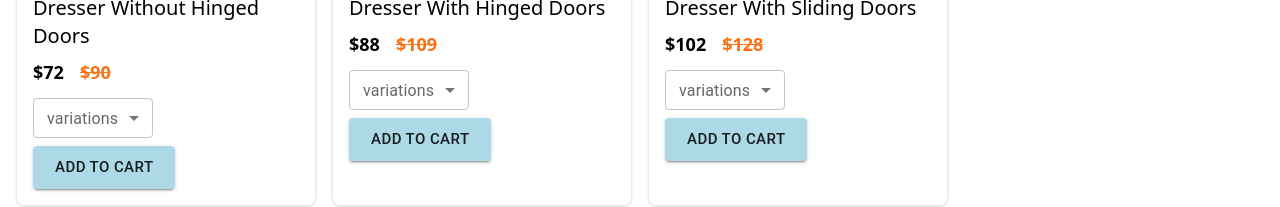
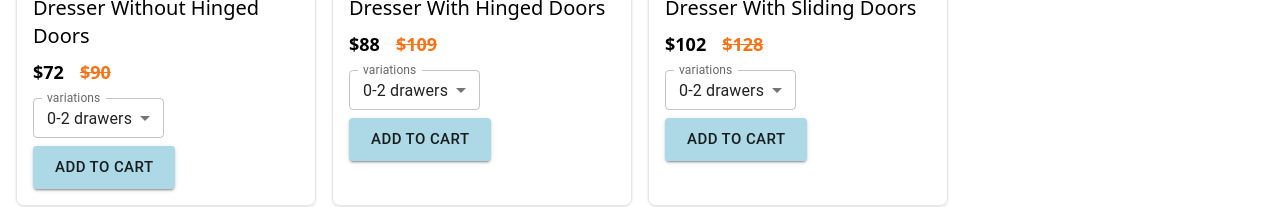
Before and after one commit to hamza24v/Dadir_design, a React (Vite) app in the folder Ui/: page /Shop in a window 1280 px wide. Shown: the part 919-1126 px from the top of the page. Built offline with nearby package versions, Linux system fonts and the light colour scheme.

Commit message:
fixed variation cart bug

```diff
--- a/Ui/src/pages/Shop/CartContext.jsx
+++ b/Ui/src/pages/Shop/CartContext.jsx
@@ -20,21 +20,24 @@ export const CartProvider = ({ children }) => {
     return quantity
   }
 
-  function addToCart(product, variation=null) {
-    const quantity = getProductQuantity(product.id)
-
+  function addToCart(product, variation) {
+    const id = variation ? `${product.id}.${variation.selectedVariation}` : product.id
+    const quantity = getProductQuantity(id)
     if (quantity === 0) {
       if(variation){
-        const { newPrice, oldPrice, selectedVariation, id } = variation;
-        setCartItems([...cartItems, { ...product, id: `${product.id}.${id}`, quantity: 1, newPrice, oldPrice, selectedVariation: selectedVariation }])
+        const { newPrice, oldPrice, selectedVariation } = variation;
+        setCartItems([...cartItems, { ...product, id: `${product.id}.${selectedVariation}`, quantity: 1, newPrice, oldPrice, selectedVariation }])
       } else {
-        console.log("here")
-        setCartItems([...cartItems, { ...product, id: product.id, quantity: 1 }])
+        if(product?.selectedVariation){
+
+        } else {
+          setCartItems([...cartItems, { ...product, id, quantity: 1 }])
+        }
       }
     } else {
       setCartItems(
         cartItems.map(item =>
-          item.id === product.id ? { ...item, quantity: item.quantity + 1 } : item
+          item.id === id ? { ...item, quantity: item.quantity + 1 } : item
         )
       )
     }
--- a/Ui/src/pages/Shop/ShopCard.jsx
+++ b/Ui/src/pages/Shop/ShopCard.jsx
@@ -7,7 +7,8 @@ import InputLabel from '@mui/material/InputLabel';
 
 
 function ShopCard({ item, addToCart }) {
-  const [selectedVariation, setSelectedVariation] = useState(null);
+  const defaultVariation = item?.variations ? Object.keys(item.variations)[0] : null
+  const [selectedVariation, setSelectedVariation] = useState(defaultVariation);
 
   const handleSelect = (e) => {
     setSelectedVariation(e.target.value)
```
